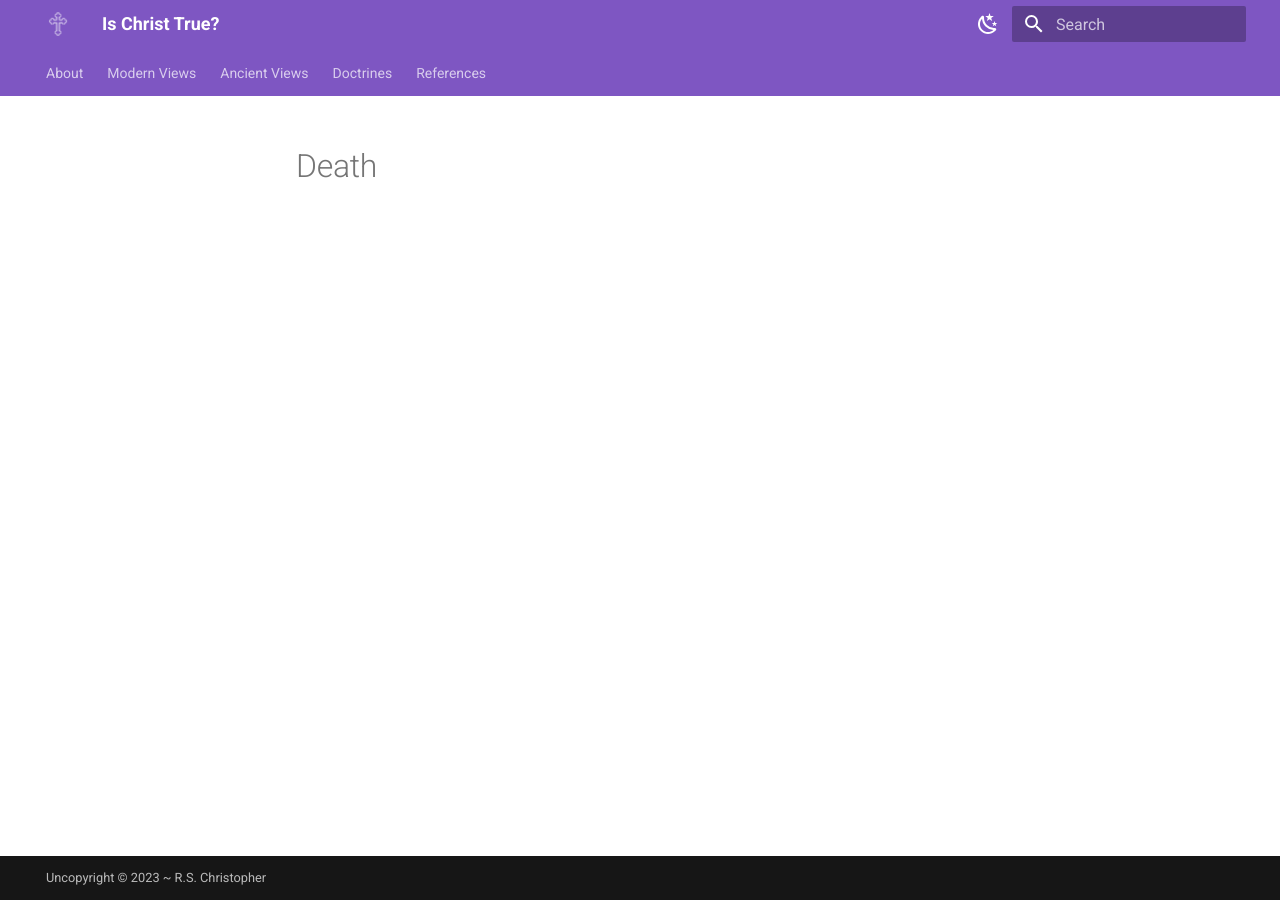
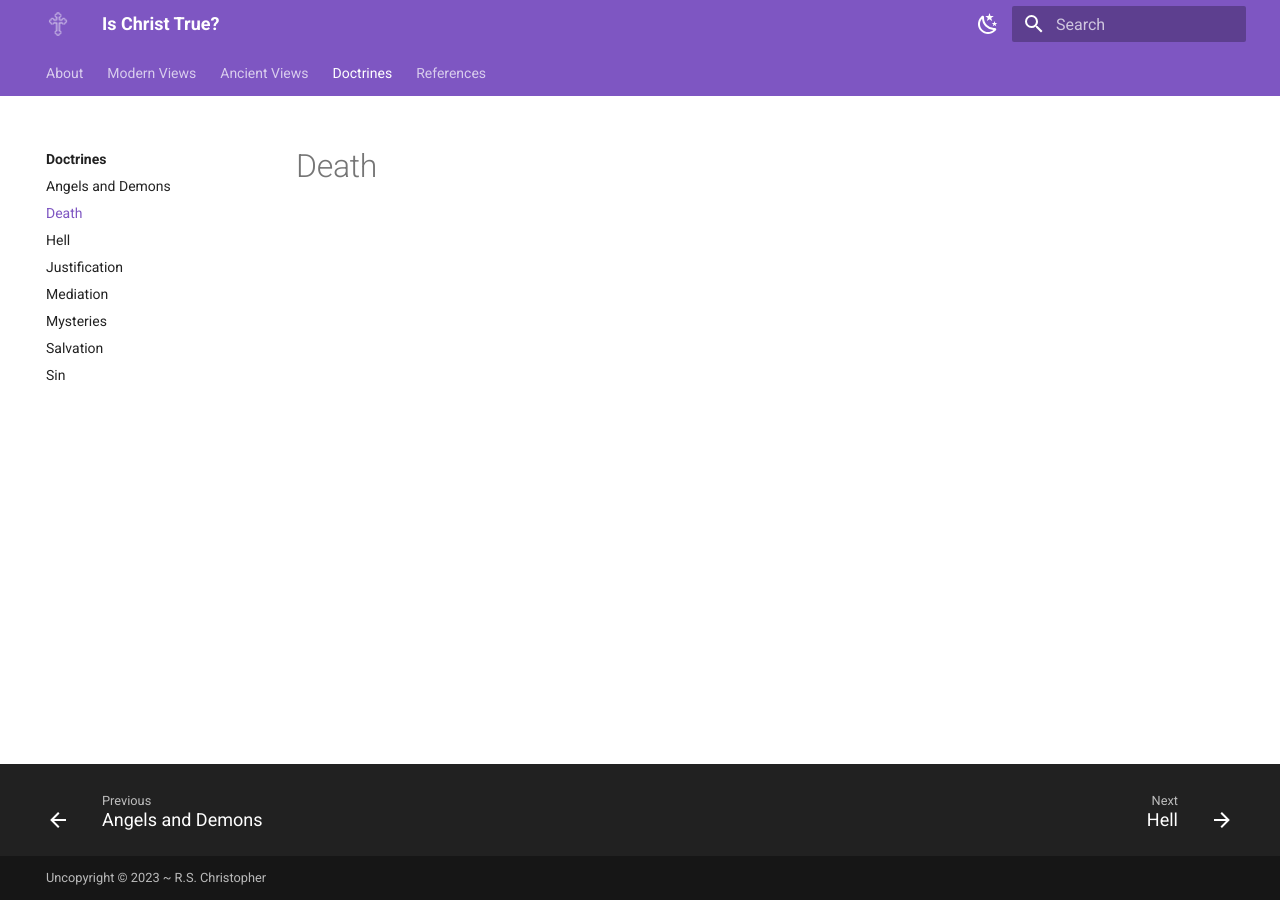
Before and after one commit to rschristopher/ischristtrue.com, an MkDocs documentation site: the page built from src/doctrines/death.md, in a window 1280 px wide. Built offline with MkDocs 1.6.1 and Material for MkDocs 9.7.7, drawn with Linux system fonts in a browser that asks for light colours.

Commit message:
Update mkdocs.yml

```diff
--- a/mkdocs.yml
+++ b/mkdocs.yml
@@ -52,6 +52,7 @@ nav:
     - Doctrines:
         - doctrines/index.md
         - Angels and Demons: doctrines/angels-demons.md
+        - Death: doctrines/death.md
         - Hell: doctrines/hell.md
         - Justification: doctrines/justification.md
         - Mediation: doctrines/mediator.md
```
